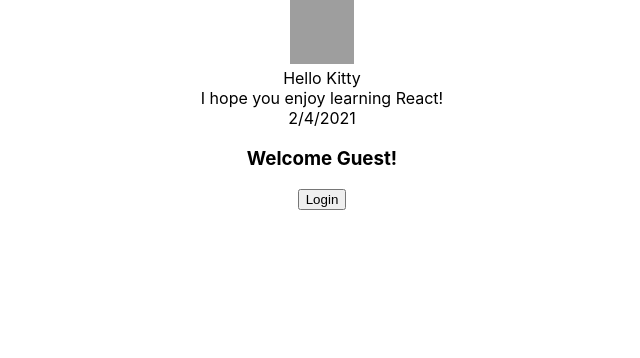
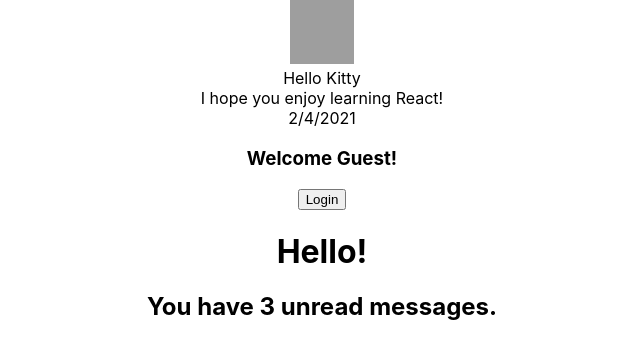
Before and after one commit to moaaxali/reactjs, a React (Create React App) app: page / in a window 1280 px wide. Shown: the top 358 px of the page, without its empty margins (318-958 px from the left). Built offline with nearby package versions, Linux system fonts and the light colour scheme; grey boxes are pictures that could not be loaded.

Commit message:
Conditional Rendering - Inline If with Logical && Operator

```diff
--- a/src/ConditionalRendering/ConditionalRendering.js
+++ b/src/ConditionalRendering/ConditionalRendering.js
@@ -1,14 +1,19 @@
 import React, { Component } from 'react'
+import InlineLogical from './InlineLogical';
 import LoginControl from './LoginControl'
 
 class ConditionalRendering extends Component {
   constructor(props) {
     super(props);
+    this.state = { unreadMessages: ["abc", "xyz", "lmn"] }
   }
 
   render() {
     return (
-      <LoginControl />
+      <div>
+        <LoginControl />
+        <InlineLogical unreadMessages={this.state.unreadMessages} />
+      </div>
     );
   }
 }
--- /dev/null
+++ b/src/ConditionalRendering/InlineLogical.js
@@ -0,0 +1,14 @@
+const InlineLogical = (props) => {
+  const unreadMessages = props.unreadMessages;
+  return (
+    <div>
+      <h1>Hello!</h1>
+      {unreadMessages.length > 0 &&
+        <h2>
+          You have {unreadMessages.length} unread messages.
+      </h2>}
+    </div>
+  );
+}
+
+export default InlineLogical
```
